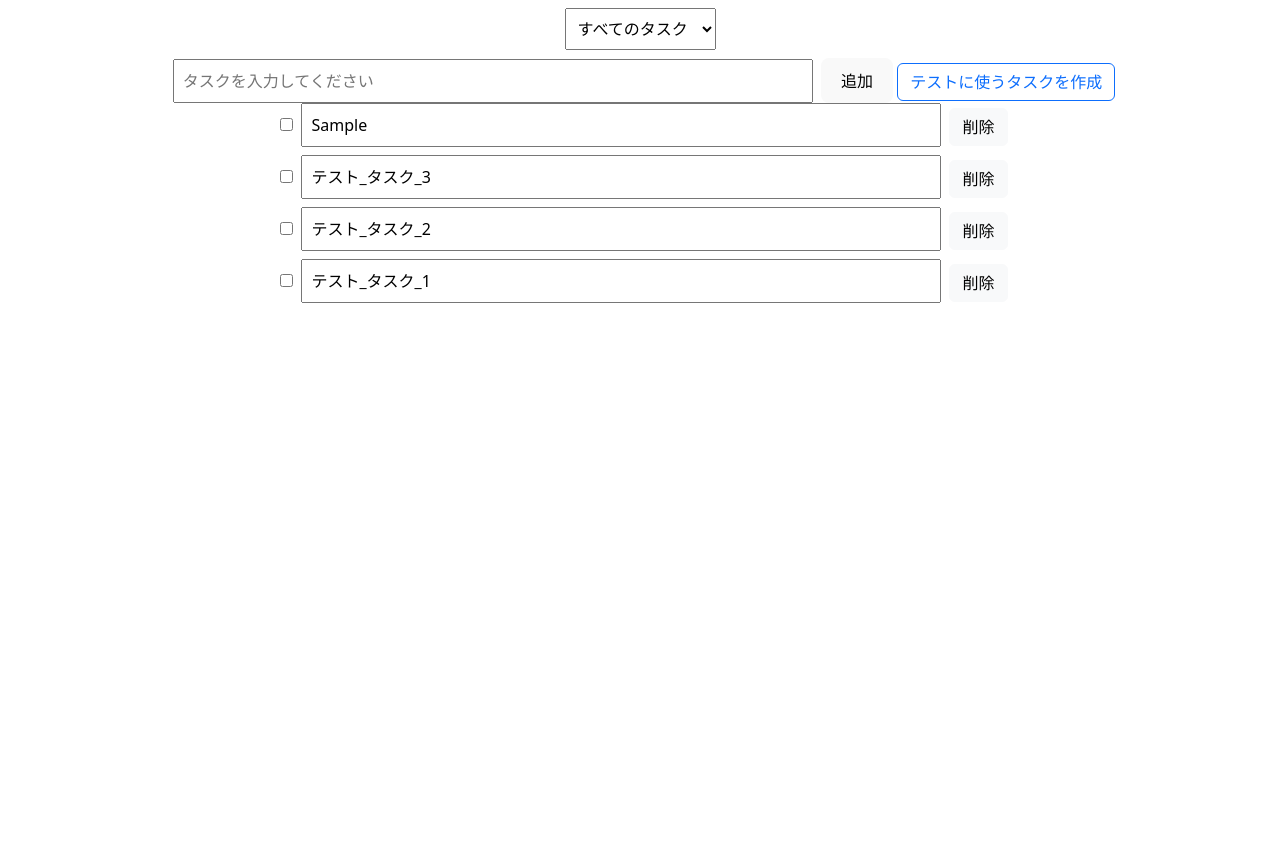
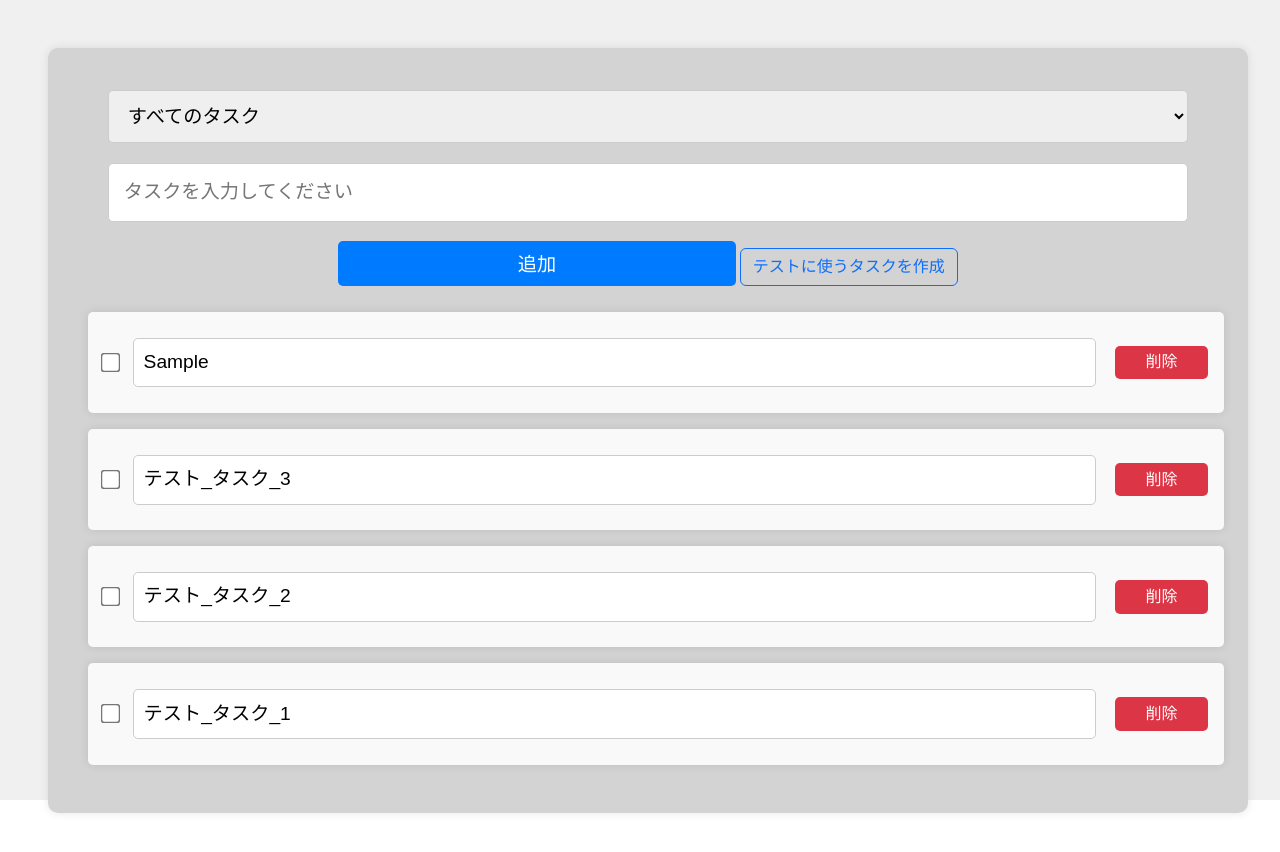
Before and after one commit to sutou81/todo_list_B, a React (Vite) app in the folder vite-project/: page /todos in a window 1280 px wide. Both pictures are taken after typing "Sample" into the empty fields and a click on the button "テストに使うタスクを作成". Shown: the top 852 px of the page. Before the commit the page ends 800 px from the top, so only its background shows below. Built offline with nearby package versions, Linux system fonts and the light colour scheme.

Commit message:
Finish feature/local_db_insert(ReactでTodoアプリを作ろう_6完了)

```diff
--- a/vite-project/package.json
+++ b/vite-project/package.json
@@ -10,8 +10,10 @@
   },
   "dependencies": {
     "bootstrap": "^5.3.7",
+    "localforage": "^1.10.0",
     "react": "^18.2.0",
-    "react-dom": "^18.2.0"
+    "react-dom": "^18.2.0",
+    "react-router-dom": "^7.7.1"
   },
   "devDependencies": {
     "@types/react": "^18.0.26",
--- a/vite-project/src/App.tsx
+++ b/vite-project/src/App.tsx
@@ -1,17 +1,23 @@
 import { useState } from 'react'
 import reactLogo from './assets/react.svg'
 import viteLogo from '/vite.svg'
-import Todos from './components/todos/index'
+//import Todos from './components/todos/index'
 import './App.css'
 import 'bootstrap/dist/css/bootstrap.min.css';
+import { BrowserRouter, Routes, Route } from 'react-router-dom';
+import Top from './components/Top';
+import Todos from './components/todos';
 
 function App() {
   const [count, setCount] = useState(0)
 
   return (
-   <>
-    <Todos /> {/* Todosコンポーネントをレンダリング */}
-   </>
+   <BrowserRouter>
+    <Routes>
+      <Route path="/" element={<Top />} />
+      <Route path="/todos" element={<Todos />} />
+    </Routes>
+   </BrowserRouter>
   )
 }
 
--- /dev/null
+++ b/vite-project/src/components/Top.tsx
@@ -0,0 +1,21 @@
+import { useNavigate } from "react-router-dom";
+
+const Top = () => {
+  const navigate = useNavigate();// ナビゲーション関数を取得
+
+  const goToTodos = () => {
+    // 条件に応じて移動先を変更することも可能
+    navigate('/todos')
+  }
+
+  return (
+    <div>
+      <h1>トップページ</h1>
+      <button onClick={goToTodos}>
+        Todoリストへ
+      </button>
+    </div>
+  )
+}
+
+export default Top;
--- a/vite-project/src/components/todos/index.tsx
+++ b/vite-project/src/components/todos/index.tsx
@@ -1,4 +1,5 @@
-import { useState } from 'react';
+import { useState, useEffect } from 'react';
+import localforage from 'localforage'
 
 //Todos コンポーネントの定義
 /*React.FC：constによる型定義でコンポーネントを定義できる型
@@ -37,6 +38,20 @@ const Todos: React.FC = () => {
   const [nextId, setNextId] = useState(1); // 次のタスクIDを保持するステート③
   const [filter, setFilter] = useState('all');
 
+  //useEffect フックを使ってコンポーネントのマウント時にデータを取得
+  useEffect(() => {
+    localforage.getItem('todo-20240622').then((values) => {
+      if (values) {
+        setTodos(values as Todo[]);
+      }
+    })
+  }, [])
+
+  // useEffect フックを使って todos ステートが更新されるたびにデータを保存
+  useEffect(() => {
+    localforage.setItem('todo-20240622', todos);
+  }, [todos]);
+
   // todos ステートを更新する関数
   const handleSubmit = () => {
     // 何も入力されていなかったらリターン
@@ -64,8 +79,8 @@ const Todos: React.FC = () => {
 
   };
 
-  const handleEdit = (id: number, title: string) => {
-    console.log('handleEdit called', id, title)
+  const handleEdit = (id: number, value: string) => {
+    //console.log('handleEdit called', id, title)
     setTodos((todos) => {
       /**
        * 引数として渡された todo の id が一致する
@@ -75,34 +90,39 @@ const Todos: React.FC = () => {
       /* todos の中身は配列に格納された、多数のjavascritpオブジェクト
       　　　それを一つ一つのjavascriptオブジェクトとして取り出してる
       */
-      const newTodos = todos.map((todo) => {
+      /*const newTodos = todos.map((todo) => {
         if(todo.id === id){
           // 新しいオブジェクトを作成して返す
           return {...todo, title: title}
         }
         return todo;
-      })
+      })*/
       // todos ステートが書き換えられていないかチェック
-      console.log('=== Original todos ===')
+      /*console.log('=== Original todos ===')
       todos.map((todo) => {
         console.log(`id: ${todo.id}, titel: ${todo.title}`)
       })
-      return newTodos;
+      return newTodos;*/
+
+      //上記の同じ様なコードをやめて、下部のupdateTodoを活用して簡潔化する。
+      return  updateTodo(todos, id, 'title',value)
     });
   }
   const handleCheck = (id: number, completed_flg: boolean) => {
     setTodos((todos) => {
-      const newTodos = todos.map((todo) => {
+      /*const newTodos = todos.map((todo) => {
         if (todo.id === id) {
           return {...todo, completed_flg};
         }
         return todo;
-      })
+      })*/
 
       /* 最終的には更新した newTodos(todos)を
         setTodosに格納することで、todosが更新される
       */
-      return newTodos;
+      //return newTodos;
+      //上記の同じ様なコードをやめて、下部のupdateTodoを活用して簡潔化する。
+      return  updateTodo(todos, id, 'completed_flg',completed_flg);
     })
   }
   const addDefault = () => {
@@ -130,19 +150,22 @@ const Todos: React.FC = () => {
 
   const handleRemove = (id: number, delete_flg: boolean) => {
     setTodos((todos) => {
-      const newTodos = todos.map((todo) => {
+      /*const newTodos = todos.map((todo) => {
         if (todo.id === id){
           return {...todo, delete_flg};
         }
         return todo
       })
-      return newTodos;
+      return newTodos;*/
+
+      //上記の同じ様なコードをやめて、下部のupdateTodoを活用して簡潔化する。
+      return  updateTodo(todos, id, 'delete_flg',delete_flg)
     })
   }
  //filter:Filter はfilterという変数の型にtype Filterで設定したFilterを設定するという意味
   const handleFilterChange = (filter: Filter) => {
     setFilter(filter);
-    console.log(filter)
+    //console.log(filter)
   }
 
   const getFilteredTodos = () => {
@@ -172,6 +195,70 @@ const Todos: React.FC = () => {
   const handleEmpty = () => {
     setTodos((todos) => todos.filter((todo) => !todo.delete_flg));
   };
+  /*
+    const updateTodo = <T extends keyof Todo>(todos: Todo[], id: number, key: T, value: Todo[T]): Todo[] => … を要素ごとに分解すると、こうなります。
+
+      1.const updateTodo = …
+      ‐ 関数名を updateTodo として定数に代入しています。
+      ‑ function updateTodo(…) { … } と同じ役割です。
+
+      2.<T extends keyof Todo>
+      ‑ これは ジェネリック型パラメータ の宣言です。
+      ‑ T は Todo 型のキー（"content" | "id" | "completed_flg" | "delete_flg"）のいずれか、という制約を持ちます。
+      ‑ つまり「T は Todo のプロパティ名である」という意味です。
+      ‑ 「T は必ず Todo のプロパティ名（keyof Todo）のいずれかである」
+      ‑ つまり、後続の引数 key: T や value: Todo[T] に渡せる内容を、型レベルで安全に限定しています
+      ‑ ⭐️🌕🌷ジェネリック型パラメータの制限⭐️🌕🌷
+
+      3.(todos: Todo[], id: number, key: T, value: Todo[T])
+      ‒ todos: Todo[]
+      　　関数に渡す「更新対象の Todo 配列」。
+      ‒ id: number
+      　　どの Todo を更新するかを識別するための ID。
+      ‒ key: T
+      　　更新したいプロパティ名（T で型制約済）。
+      ‒ value: Todo[T]
+      　　更新後の値。key に対応した型（Todo[T]）である必要があります。
+
+      4.: Todo[]
+      ‑ この関数が戻す値の型注釈です。
+      ‑ 「更新後の新しい Todo 配列」を返します。
+
+      5.=> { … }
+      ‑ アロー関数の本体。この中で例えば以下のように実装します
+  */
+ //よく似た関数をジェネリックを活用してコンパクトに1まとめ
+  const updateTodo = <T extends keyof Todo>(todos: Todo[], id: number, key: T, value: Todo[T]):Todo[] => {
+    return todos.map((todo) => {
+      if (todo.id === id) {
+        /*[key]の意味
+          key: T keyにはTが入ってくる
+          Tっていうのが、<T extends keyof Todo>によって
+          Todo 型のキー（"title" | "id" | "completed_flg" | "delete_flg"）のいずれかとなる。つまり文字列となる。しかし、[key]とすることで、key が "completed_flg" なら { …todo, completed_flg: value } になる、というわけです。
+        */
+        return {...todo, [key]: value};
+      }
+      return todo;
+    })
+  }
+  //値の更新関数にはupdateTodoを中に組み込みupdateTodoを実行させる外側の関数にhndleTodoを活用する
+  /*// K extends keyof Todo
+  //   → K は Todo の「キー名」のいずれか（"title"|"id"|"completed_flg"|"delete_flg"）を表す型
+  // V extends Todo[K]
+  //   → V は、「そのキーが持つ値の型」を表す。
+  //      例えば K = "title" のとき V は string、
+  //                K = "completed_flg" のとき V は boolean になる
+  これにより、handleTodo(todo.id, 'title', '新しいタイトル') のように呼ぶと
+  'title' を選ぶと自動的に value が string 型であること
+  'completed_flg' を選ぶと自動的に value が boolean 型であること
+  を 型レベルで保証 できます。*/
+  const handleTodo = <K extends keyof Todo, V extends Todo[K]>(
+    id: number,
+    key: K,
+    value: V
+  ) => {
+    setTodos((todos) => updateTodo(todos, id, key, value))
+  }
 
   return (
     <div className="todo-container">
@@ -186,7 +273,7 @@ const Todos: React.FC = () => {
       </select>
       {/* フィルターが 'delete' のときは 「ごみ箱を空にする」 ボタンを表示 */}
       {filter === 'delete' ? (
-        <button onClick={handleEmpty}>
+        <button className="btn btn-light" onClick={handleEmpty}>
           ごみ箱を空にする
         </button>
       ) : (
@@ -217,15 +304,15 @@ const Todos: React.FC = () => {
               type="checkbox"
               checked={todo.completed_flg}
               // 呼び出し側で checked フラグを反転させる
-              onChange={() => handleCheck(todo.id, !todo.completed_flg)}
+              onChange={() => handleTodo(todo.id, 'completed_flg', !todo.completed_flg)}
             />
             <input
               type="text"
               value={todo.title}
               disabled={isFormDisabled}
-              onChange={(e) => handleEdit(todo.id, e.target.value)}
+              onChange={(e) => handleTodo(todo.id, 'title', e.target.value)}
              />
-             <button className="btn btn-light" onClick={() => handleRemove(todo.id, !todo.delete_flg)}>
+             <button className="" onClick={() => handleTodo(todo.id, 'delete_flg', !todo.delete_flg)}>
               {todo.delete_flg ? '復元' : '削除'}
             </button>
           </li>
--- a/vite-project/src/index.css
+++ b/vite-project/src/index.css
@@ -78,3 +78,109 @@ button.insert-btn:focus-visible {
     background-color: #f9f9f9;
   }
 }
+
+/* 画面全体のスタイル */
+body, html {
+  height:100%;
+  width: 100%;
+  margin:0;
+  font-family: 'Arial', sans-serif;/* サンセリフ(sans-serif)和文フォントではゴシック体 */
+  background-color: #f0f0f0;/* 微妙なグレーの背景色 */
+}
+
+#root {
+  max-width:1300px;/* 最大幅を1300pxに拡大 */
+  margin: 0 auto;
+  padding: 2rem;
+  text-align:center;
+}
+
+.todo-container {
+  background-color: #d3d3d3;
+  padding: 2em;
+  border-radius: 10px;
+  box-shadow: 0 0 10px rgba(0,0,0,0.1);
+  width:100%;/* 幅を100％に設定 */
+  max-width:1200px;/* 最大幅を1200ｐｘに設定 */
+  margin: 1em;/* 中央寄せ */
+  box-sizing:border-box;/* 領域内にパディングとボーダーも含む */
+}
+
+select, input[type='text'], button[type='submit'] {
+  width: 95%;
+  margin: 0.5em 0;
+  padding: 0.75em; /* パディングを大きく */
+  font-size:1.2em; /* フォントサイズを大きく */
+  border: 1px solid #ccc;
+  border-radius: 5px;
+}
+
+button[type='submit'] {
+  background-color: #007BFF;
+  color: #fff;
+  border: none;
+  cursor:pointer;
+  height: 45px;
+  width: 35%;
+  font-size: 1.2em;
+  padding:0.5em 1em;
+}
+
+button[type='submit']:hover {
+  background-color: #0056b3;
+}
+
+ul {
+  list-style: none;
+  padding: 0;
+  width: 100%;/* 幅を100％に設定 */
+}
+
+li {
+  display:flex;
+  align-items: center;
+  justify-content: space-between;
+  background: #f9f9f9; /* 背景色を白に設定 */
+  padding: 1em;/* パディングを大きく */
+  margin: 1em 0; /* マージンを大きく */
+  border-radius: 5px;
+  box-shadow: 0 0 10px rgba(0,0,0,0.1);/* リストアイテムのシャドウを追加 */
+  width:100%;/* 幅を100％に設定 */
+  box-sizing:border-box;/* 領域内にパディングとボーダーも含む */
+}
+
+li input[type='text'] {
+  flex-grow: 1;
+  margin-right: 1em;
+  border: 1px solid #ccc;/* ボーダーを追加 */
+  border-radius: 5px;/* ボーダーの角を丸く */
+  background: #fff;/* 背景色を白に設定 */
+  outline: none;
+  font-size: 1.2em;/* フォントサイズを大きく */
+  padding: 0.5em;/* パディングを追加 */
+  box-sizing:border-box;/* 領域内にパディングとボーダーも含む */
+}
+
+li input[type='checkbox'] {
+  margin-right: 1em;
+  transform:scale(1.5);/* チェックボックスを大きく */
+}
+
+li button {
+  padding: 0.3em 0.6em;
+  background-color: #dc3545;
+  color: #fff;
+  border: none;
+  border-radius: 5px;
+  cursor: pointer;
+  width:100px;
+}
+
+li button:hover {
+  background-color: #c82333;
+}
+
+button[disabled] {
+  background-color: #ccc;
+  cursor: not-allowed;
+}
```
Also changed, not shown: vite-project/src/components/Top.css (added), 1 other file (tests, documents, lock files or other folders).
